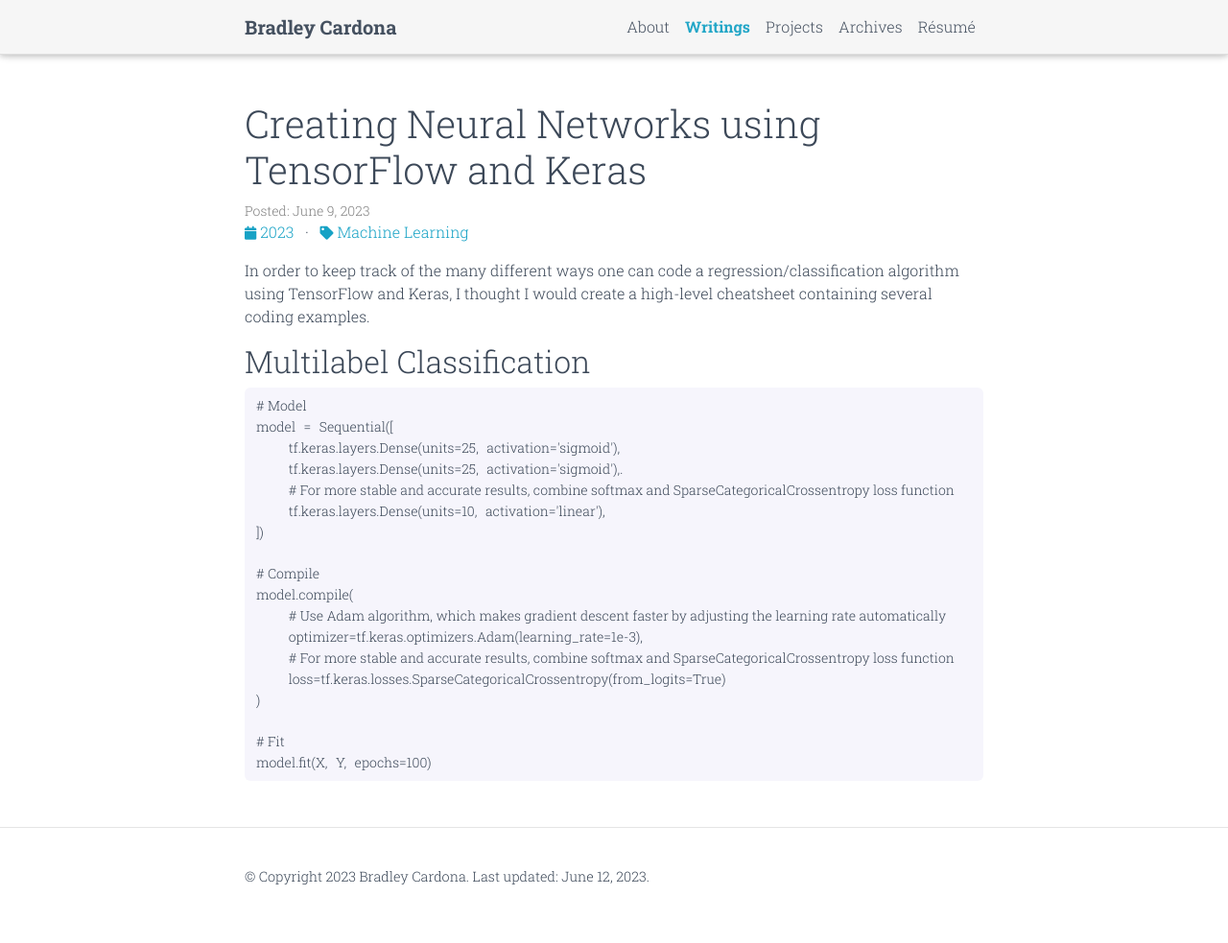
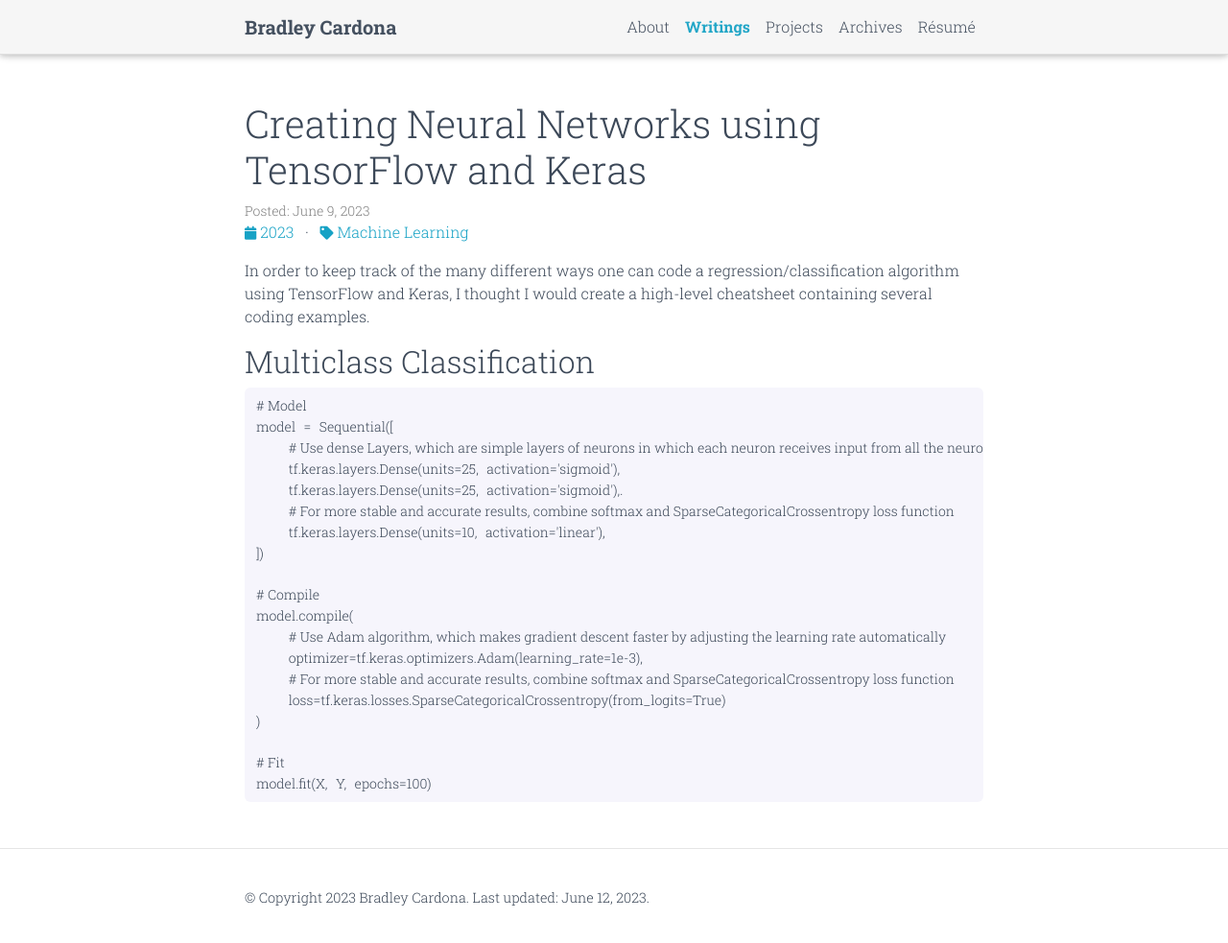
Before and after one commit to BMCARDONA/bmcardona.github.io, a Jekyll site: the page built from _posts/2023-06-12-neural-network-structure.md, in a window 1280 px wide and 987 px high. Shown: the top 983 px of the window at 96% size. Built offline with Jekyll 4.4.1, drawn with Linux system fonts in a browser that asks for light colours; comment, search, counter and statistics services are not loaded; a style sheet for code colours, icons or effects is not loaded.

Commit message:
fix wording

````diff
--- a/_posts/2023-06-12-neural-network-structure.md
+++ b/_posts/2023-06-12-neural-network-structure.md
@@ -10,11 +10,12 @@
 
 In order to keep track of the many different ways one can code a regression/classification algorithm using TensorFlow and Keras, I thought I would create a high-level cheatsheet containing several coding examples.
 
-## Multilabel Classification
+## Multiclass Classification
 
 ```python
 # Model
 model = Sequential([
+    # Use dense Layers, which are simple layers of neurons in which each neuron receives input from all the neurons of the previous layer.
     tf.keras.layers.Dense(units=25, activation='sigmoid'),
     tf.keras.layers.Dense(units=25, activation='sigmoid'),.
     # For more stable and accurate results, combine softmax and SparseCategoricalCrossentropy loss function
````
